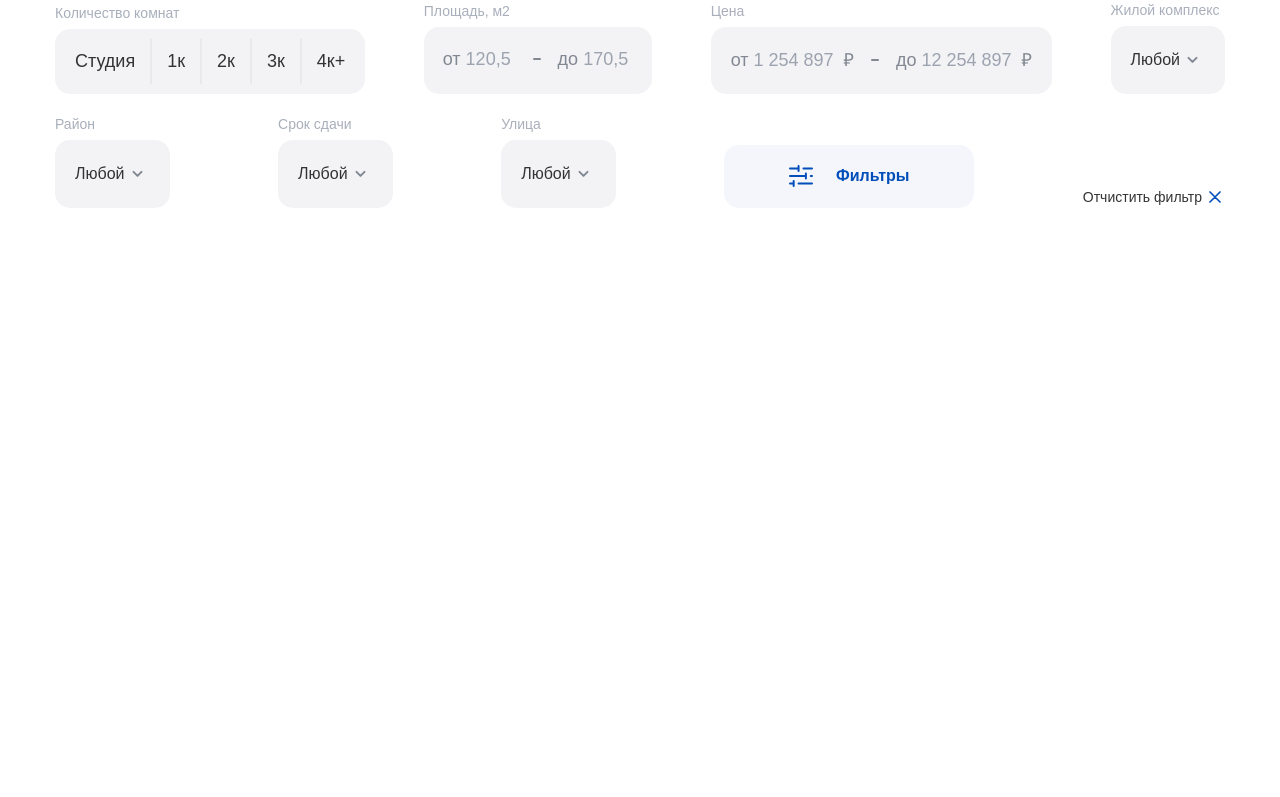
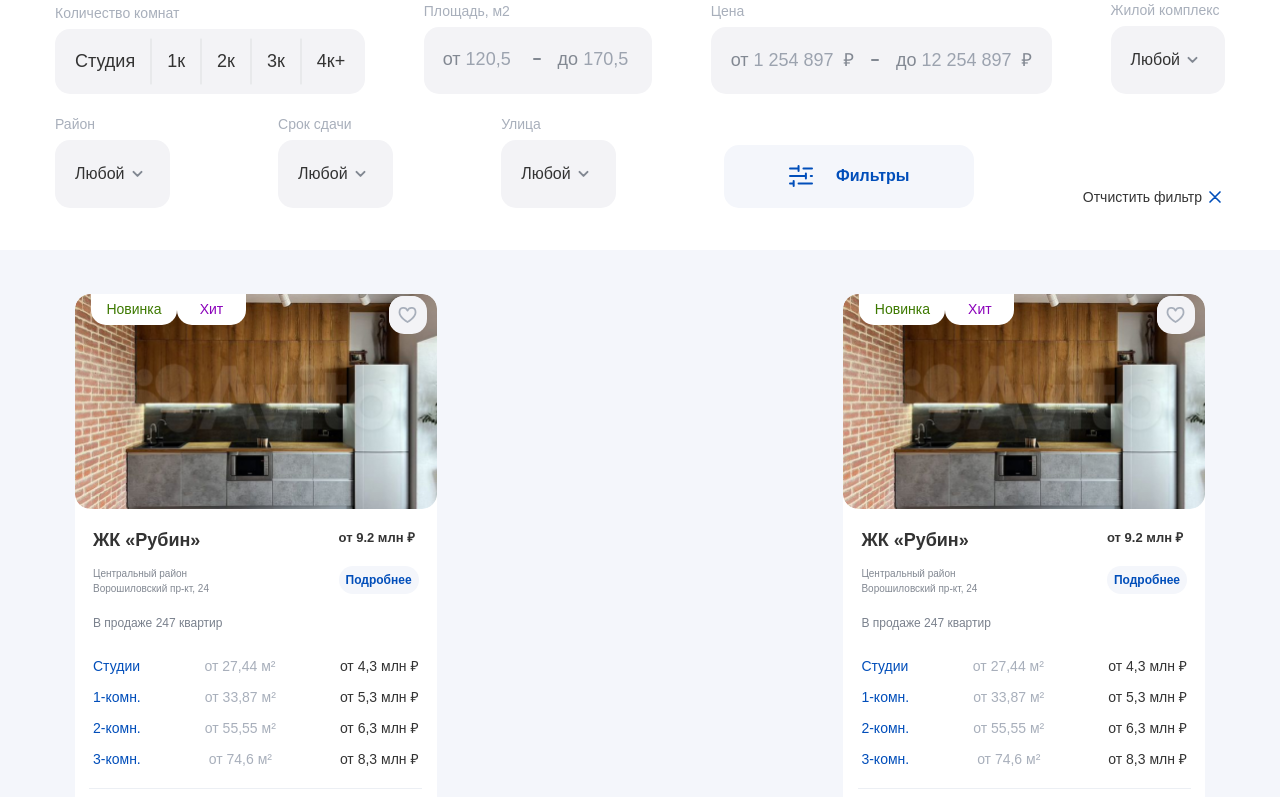
Before and after one commit to NikitaTorbenko/new_sz, a Vue app: page / in a window 1280 px wide. Shown: the part 6034-6831 px from the top of the page. Before the commit the page ends 6262 px from the top, so only its background shows below. Built offline with nearby package versions, Linux system fonts and the light colour scheme; a web font is replaced by a local one.

Commit message:
feat: add catalog list

```diff
--- a/src/pages/MyCatalogPage.vue
+++ b/src/pages/MyCatalogPage.vue
@@ -1,6 +1,7 @@
 <script setup lang="ts">
 import { Header } from '../widgets/CatalogPageWidgets/Header';
 import { MainFilter } from '../widgets/CatalogPageWidgets/MainFilter';
+import { CatalogList } from '../widgets/CatalogPageWidgets/CatalogList';
 
 // import { ref } from 'vue';
 
@@ -26,4 +27,5 @@ import { MainFilter } from '../widgets/CatalogPageWidgets/MainFilter';
 <template>
   <Header />
   <MainFilter />
+  <CatalogList />
 </template>
--- /dev/null
+++ b/src/widgets/CatalogPageWidgets/CatalogList/index.ts
@@ -0,0 +1 @@
+export * from './ui';
--- /dev/null
+++ b/src/widgets/CatalogPageWidgets/CatalogList/ui/index.ts
@@ -0,0 +1,3 @@
+import CatalogList from './index.vue';
+
+export { CatalogList };
--- /dev/null
+++ b/src/widgets/CatalogPageWidgets/CatalogList/ui/index.vue
@@ -0,0 +1,68 @@
+<script setup lang="ts">
+import { NewProductCard } from '../../../../features/NewProductCard';
+const cards = [
+  {
+    price: '9.2',
+    title: 'ЖК «Рубин»',
+    studio: { title: 'Студии', area: '27,44', price: '4,3' },
+    one: { title: '1-комн.', area: '33,87', price: '5,3' },
+    two: { title: '2-комн.', area: '55,55', price: '6,3' },
+    three: { title: '3-комн.', area: '74,6', price: '8,3' },
+    district: 'Центральный район Ворошиловский пр-кт, 24',
+    flatsCount: '247',
+    date: '4 кв. 2023 - 4 кв. 2024',
+  },
+  {
+    price: '9.2',
+    title: 'ЖК «Рубин»',
+    studio: { title: 'Студии', area: '27,44', price: '4,3' },
+    one: { title: '1-комн.', area: '33,87', price: '5,3' },
+    two: { title: '2-комн.', area: '55,55', price: '6,3' },
+    three: { title: '3-комн.', area: '74,6', price: '8,3' },
+    district: 'Центральный район Ворошиловский пр-кт, 24',
+    flatsCount: '247',
+    date: '4 кв. 2023 - 4 кв. 2024',
+  },
+  {
+    price: '9.2',
+    title: 'ЖК «Рубин»',
+    studio: { title: 'Студии', area: '27,44', price: '4,3' },
+    one: { title: '1-комн.', area: '33,87', price: '5,3' },
+    two: { title: '2-комн.', area: '55,55', price: '6,3' },
+    three: { title: '3-комн.', area: '74,6', price: '8,3' },
+    district: 'Центральный район Ворошиловский пр-кт, 24',
+    flatsCount: '247',
+    date: '4 кв. 2023 - 4 кв. 2024',
+  },
+];
+</script>
+
+<template>
+  <div class="bg-[#F4F6FB]">
+    <div
+      class="py-[44px] flex flex-wrap justify-between items-center gap-[28px] w-[100vw] md:[61vw] max-w-[1170px] mx-auto my-0 mt-[42px] px-[20px]"
+    >
+      <NewProductCard
+        v-for="(item, index) in [
+          ...cards,
+          ...cards,
+          ...cards,
+          ...cards,
+          ...cards,
+          ...cards,
+        ]"
+        :key="index"
+        :studio="item.studio"
+        :one="item.one"
+        :two="item.two"
+        :three="item.three"
+        :title="item.title"
+        :date="item.date"
+        :price="item.price"
+        :district="item.district"
+        :flats-count="item.flatsCount"
+        class="inline-block"
+      />
+    </div>
+  </div>
+</template>
--- /dev/null
+++ b/src/widgets/CatalogPageWidgets/Filters/FiltersButton/index.ts
@@ -0,0 +1 @@
+export * from './ui';
--- /dev/null
+++ b/src/widgets/CatalogPageWidgets/Filters/FiltersButton/ui/index.ts
@@ -0,0 +1,3 @@
+import FiltersButton from './index.vue';
+
+export { FiltersButton };
--- /dev/null
+++ b/src/widgets/CatalogPageWidgets/Filters/FiltersButton/ui/index.vue
@@ -0,0 +1,48 @@
+<script setup lang="ts">
+import { ref } from 'vue';
+import { TextBtn } from '../../../../../shared/TextButton';
+
+const isOpenModal = ref(false);
+</script>
+
+<template>
+  <!-- Button -->
+  <TextBtn type="secondary" class="md:w-[250px] w-[180px] h-[63px]"
+    ><svg
+      xmlns="http://www.w3.org/2000/svg"
+      width="24"
+      height="24"
+      viewBox="0 0 24 24"
+      fill="none"
+    >
+      <path
+        d="M9.55556 19.5H23M1 19.5H4.66667M4.66667 19.5V22M4.66667 19.5V17M21.7778 12H23M1 12H16.8889M16.8889 12V14.5M16.8889 12V9.5M14.4444 4.5H23M1 4.5H9.55556M9.55556 4.5V7M9.55556 4.5V2"
+        stroke="#014EBA"
+        stroke-width="2"
+        stroke-linecap="round"
+        stroke-linejoin="round"
+      />
+    </svg>
+    <span class="ml-[15px]">Фильтры</span></TextBtn
+  >
+
+  <!-- Clear filter -->
+  <div class="flex items-center">
+    <span class="text-[#333] text-[14px] mr-[3px]">Отчистить фильтр</span>
+    <svg
+      xmlns="http://www.w3.org/2000/svg"
+      width="20"
+      height="20"
+      viewBox="0 0 20 20"
+      fill="none"
+    >
+      <path
+        d="M14.9999 14.9999L10 10M10 10L5 5M10 10L15 5M10 10L5 15"
+        stroke="#014EBA"
+        stroke-width="1.66667"
+        stroke-linecap="round"
+        stroke-linejoin="round"
+      />
+    </svg>
+  </div>
+</template>
--- /dev/null
+++ b/src/widgets/CatalogPageWidgets/FiltersModal/index.ts
@@ -0,0 +1 @@
+export * from './ui';
--- /dev/null
+++ b/src/widgets/CatalogPageWidgets/FiltersModal/ui/index.ts
@@ -0,0 +1,3 @@
+import FiltersModal from './index.vue';
+
+export { FiltersModal };
--- a/src/widgets/CatalogPageWidgets/MainFilter/ui/index.vue
+++ b/src/widgets/CatalogPageWidgets/MainFilter/ui/index.vue
@@ -1,6 +1,4 @@
 <script setup lang="ts">
-import { CheckboxDropdown } from '../../../../shared/CheckboxDropdown';
-import { TextBtn } from '../../../../shared/TextButton';
 import { NumberOfRooms } from '../../Filters/NumberOfRooms';
 import { Square } from '../../Filters/Square';
 import { Price } from '../../Filters/Price';
@@ -8,10 +6,13 @@ import { ResidentialComplex } from '../../Filters/ResidentialComplex';
 import { Neighborhood } from '../../Filters/Neighborhood';
 import { DueDate } from '../../Filters/DueDate';
 import { Street } from '../../Filters/Street';
+import { FiltersButton } from '../../Filters/FiltersButton';
 </script>
 
 <template>
-  <div class="w-[100vw] md:[61vw] max-w-[1170px] mx-auto my-0 mt-[20px]">
+  <div
+    class="w-[100vw] md:[61vw] max-w-[1170px] mx-auto my-0 mt-[20px] mb-[40px]"
+  >
     <div class="flex gap-[16px] justify-between items-end mb-[20px]">
       <NumberOfRooms />
       <Square />
@@ -23,46 +24,7 @@ import { Street } from '../../Filters/Street';
       <Neighborhood />
       <DueDate />
       <Street />
-
-      <!-- Button -->
-      <TextBtn type="secondary" class="md:w-[250px] w-[180px] h-[63px]"
-        ><svg
-          xmlns="http://www.w3.org/2000/svg"
-          width="24"
-          height="24"
-          viewBox="0 0 24 24"
-          fill="none"
-        >
-          <path
-            d="M9.55556 19.5H23M1 19.5H4.66667M4.66667 19.5V22M4.66667 19.5V17M21.7778 12H23M1 12H16.8889M16.8889 12V14.5M16.8889 12V9.5M14.4444 4.5H23M1 4.5H9.55556M9.55556 4.5V7M9.55556 4.5V2"
-            stroke="#014EBA"
-            stroke-width="2"
-            stroke-linecap="round"
-            stroke-linejoin="round"
-          />
-        </svg>
-        <span class="ml-[15px]">Фильтры</span></TextBtn
-      >
-
-      <!-- Clear filter -->
-      <div class="flex items-center">
-        <span class="text-[#333] text-[14px] mr-[3px]">Отчистить фильтр</span>
-        <svg
-          xmlns="http://www.w3.org/2000/svg"
-          width="20"
-          height="20"
-          viewBox="0 0 20 20"
-          fill="none"
-        >
-          <path
-            d="M14.9999 14.9999L10 10M10 10L5 5M10 10L15 5M10 10L5 15"
-            stroke="#014EBA"
-            stroke-width="1.66667"
-            stroke-linecap="round"
-            stroke-linejoin="round"
-          />
-        </svg>
-      </div>
+      <FiltersButton />
     </div>
   </div>
 </template>
```
